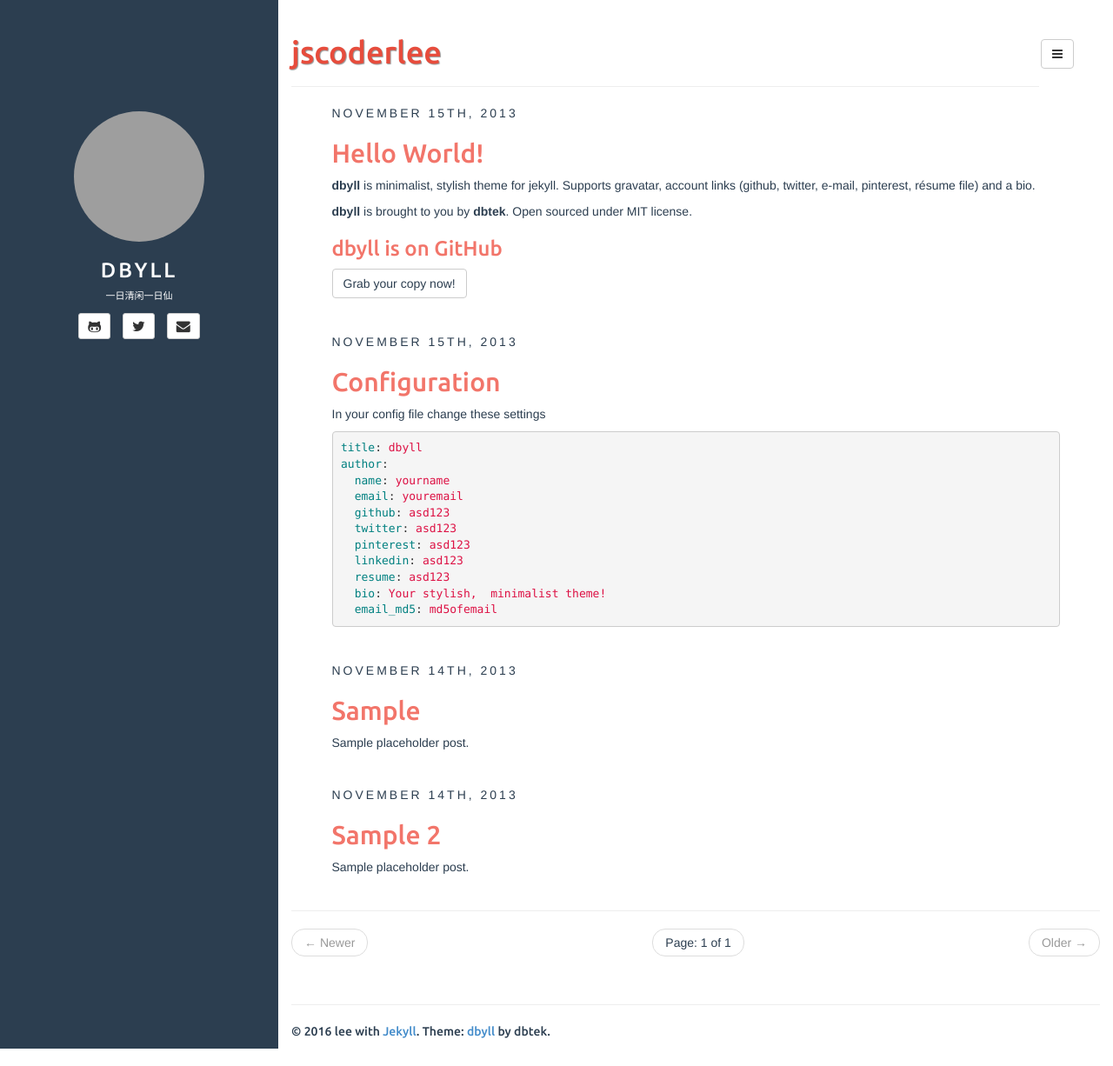
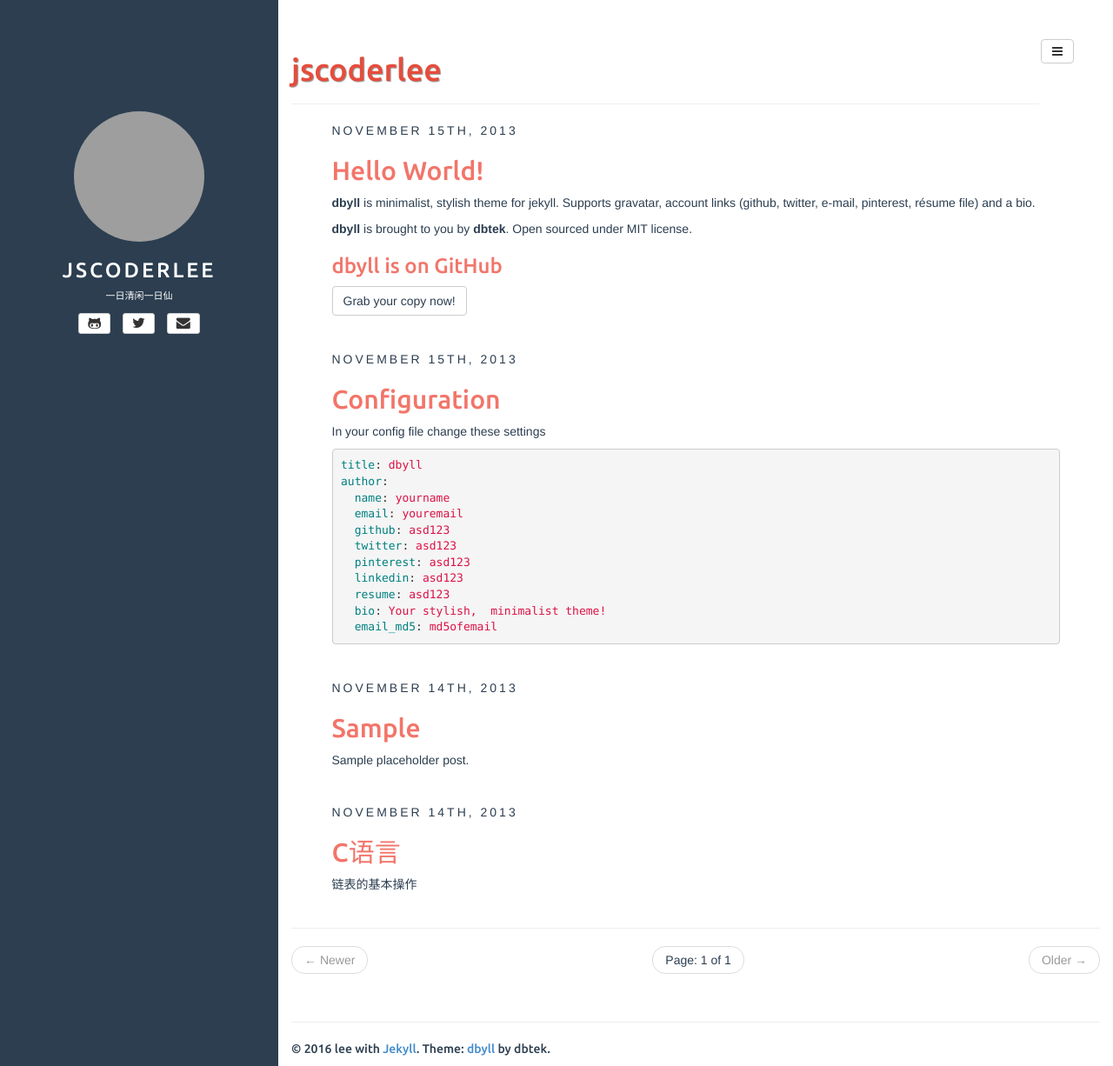
Before and after one commit to jscoderlee/jscoderlee.github.io, a Jekyll site: the page built from index.html, in a window 1280 px wide and 1226 px high. Shown: the whole window at 87% size. Built offline with Jekyll 4.4.1, drawn with Linux system fonts in a browser that asks for light colours; the list of posts is cut into pages by our own code; some of the changed lines change nothing that is shown; grey boxes are pictures that could not be loaded.

Commit message:
my details

```diff
--- a/_config.yml
+++ b/_config.yml
@@ -5,9 +5,9 @@
 exclude: ["README.md"] # files to exclude
 highlighter: pygments
 markdown: kramdown
-disqus: dbyll
-google_analytics: dbyll
-title: dbyll
+disqus: jscoderlee
+google_analytics: jscoderlee
+title: jscoderlee
 
 defaults:
   -
--- a/_layouts/default.html
+++ b/_layouts/default.html
@@ -1,4 +1,5 @@
----
+-
+-
 theme :
   name : dbyll
 ---
--- a/_posts/2013-11-14-sample-2.md
+++ b/_posts/2013-11-14-sample-2.md
@@ -1,11 +1,10 @@
 ---
 layout: post
-title: Sample 2
+title: C语言
 categories: [general, demo, sample]
 tags: [demo, dbyll, dbtek, sample2]
-description: Sample placeholder post.
+description: 链表的基本操作
 ---
 
-Lorem ipsum dolor sit amet,  consectetur adipisicing elit,  sed do eiusmod tempor incididunt ut labore et dolore magna aliqua. Ut enim ad minim veniam,  quis nostrud exercitation ullamco laboris nisi ut aliquip ex ea commodo consequat. Duis aute irure dolor in reprehenderit in voluptate velit esse cillum dolore eu fugiat nulla pariatur. Excepteur sint occaecat cupidatat non proident,  sunt in culpa qui officia deserunt mollit anim id est laborum.
-
-Lorem ipsum dolor sit amet,  consectetur adipisicing elit,  sed do eiusmod tempor incididunt ut labore et dolore magna aliqua. Ut enim ad minim veniam,  quis nostrud exercitation ullamco laboris nisi ut aliquip ex ea commodo consequat. Duis aute irure dolor in reprehenderit in voluptate velit esse cillum dolore eu fugiat nulla pariatur. Excepteur sint occaecat cupidatat non proident,  sunt in culpa qui officia deserunt mollit anim id est laborum.
+   链表是一种物理存储单元上非连续、非顺序的存储结构，数据元素的逻辑顺序是通过链表中的指针链接次序实现的。链表由一系列结点（链表中每一个元素称为结点）组成，结点可以在运行时动态生成。每个结点包括两个部分：一个是存储数据元素的数据域，另一个是存储下一个结点地址的指针域。 相比于线性表顺序结构，操作复杂。由于不必须按顺序存储，链表在插入的时候可以达到O(1)的复杂度，比另一种线性表顺序表快得多，但是查找一个节点或者访问特定编号的节点则需要O(n)的时间，而线性表和顺序表相应的时间复杂度分别是O(logn)和O(1)。
+   使用链表结构可以克服数组链表需要预先知道数据大小的缺点，链表结构可以充分利用计算机内存空间，实现灵活的内存动态管理。但是链表失去了数组随机读取的优点，同时链表由于增加了结点的指针域，空间开销比较大。链表最明显的好处就是，常规数组排列关联项目的方式可能不同于这些数据项目在记忆体或磁盘上顺序，数据的存取往往要在不同的排列顺序中转换。链表允许插入和移除表上任意位置上的节点，但是不允许随机存取。链表有很多种不同的类型：单向链表，双向链表以及循环链表。链表可以在多种编程语言中实现。像Lisp和Scheme这样的语言的内建数据类型中就包含了链表的存取和操作。程序语言或面向对象语言，如C,C++和Java依靠易变工具来生成链表。
```
